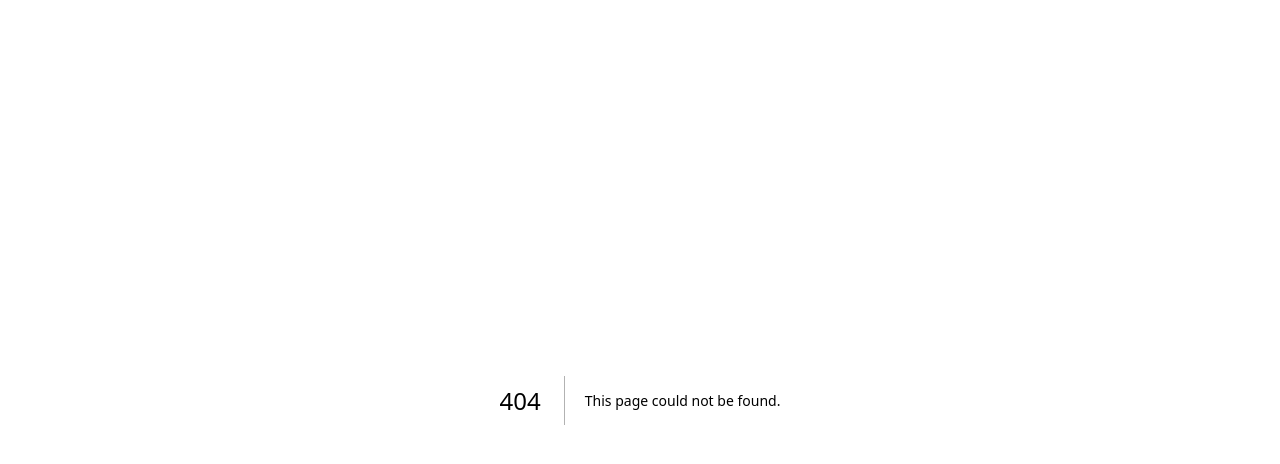
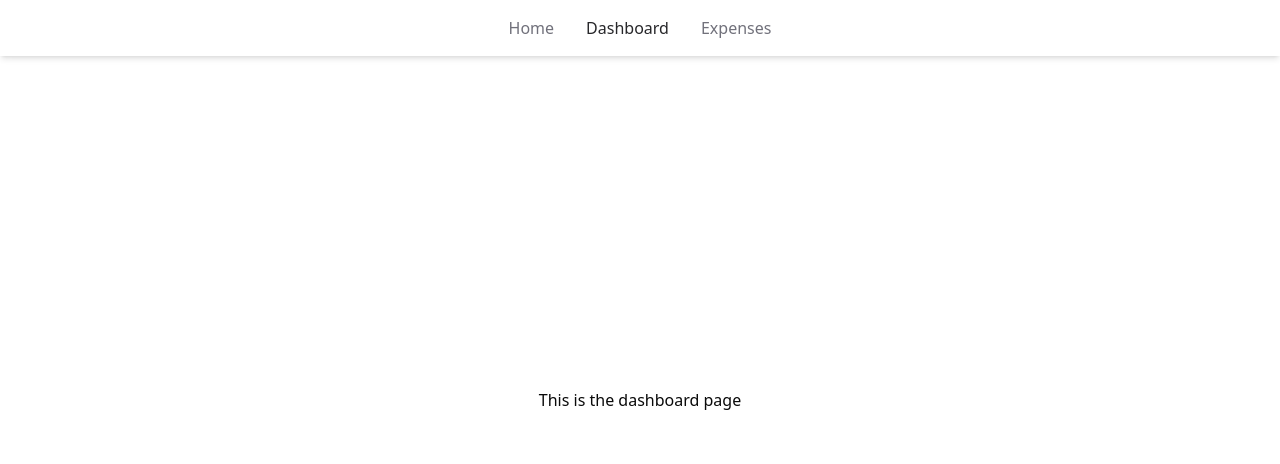
Before and after one commit to emmafrancis09/expense-tracker, a Next.js app: page /dashboard in a window 1280 px wide. Before the commit this address had no page. Shown: the top 464 px of the page. Built offline with nearby package versions, Linux system fonts and the light colour scheme.

Commit message:
worked on the navbar

```diff
--- a/app/container/Container.tsx
+++ b/app/container/Container.tsx
@@ -1,9 +1,17 @@
 import React from "react";
+import Navbar from "./Navbar";
 
 type Props = {
   children: React.ReactNode;
 };
 
 export default function Container({ children }: Props) {
-  return <div>{children}</div>;
+  return (
+    <div className="flex items-center justify-center min-h-screen">
+      <header>
+        <Navbar />
+      </header>
+      <main>{children}</main>
+    </div>
+  );
 }
--- /dev/null
+++ b/app/container/Navbar.tsx
@@ -0,0 +1,46 @@
+"use client";
+import Link from "next/link";
+import { usePathname } from "next/navigation";
+import React from "react";
+
+const Navlinks = [
+  {
+    label: "Home",
+    href: "/",
+  },
+  {
+    label: "Dashboard",
+    href: "/dashboard",
+  },
+  {
+    label: "Expenses",
+    href: "/expenses",
+  },
+];
+
+export default function Navbar() {
+  const currentPath = usePathname();
+  console.log(currentPath);
+  return (
+    <nav className="fixed top-0 left-0 mx-auto w-full py-4 shadow-md">
+      <ul className="flex items-center justify-center space-x-8">
+        {Navlinks.map((link) => {
+          const isActive =
+            currentPath === link.href ||
+            (currentPath.startsWith(link.href) && link.href !== "/");
+          return (
+            <li key={link.href}>
+              <Link
+                key={link.href}
+                href={link.href}
+                className={`${isActive ? "text-zinc-800" : "text-zinc-500"}`}
+              >
+                {link.label}
+              </Link>
+            </li>
+          );
+        })}
+      </ul>
+    </nav>
+  );
+}
--- /dev/null
+++ b/app/dashboard/page.tsx
@@ -0,0 +1,9 @@
+import React from "react";
+
+export default function Dashboardpage() {
+  return (
+    <div>
+      <h1>This is the dashboard page</h1>
+    </div>
+  );
+}
--- /dev/null
+++ b/app/expenses/page.tsx
@@ -0,0 +1,9 @@
+import React from "react";
+
+export default function Expensespage() {
+  return (
+    <div>
+      <h1>This is the expenses page</h1>
+    </div>
+  );
+}
--- a/app/layout.tsx
+++ b/app/layout.tsx
@@ -24,7 +24,7 @@ export default function RootLayout({
   children: React.ReactNode;
 }>) {
   return (
-    <html lang="en">
+    <html lang="en" suppressHydrationWarning>
       <body
         className={`${geistSans.variable} ${geistMono.variable} antialiased`}
       >
--- a/app/page.tsx
+++ b/app/page.tsx
@@ -1,11 +1,11 @@
 import React from "react";
-import { Button } from "@/components/ui/button";
+
 
 export default function page() {
   return (
     <div>
       <h1>Home</h1>
-      <Button className="cursor-pointer">Add Expense</Button>
+
     </div>
   );
 }
--- /dev/null
+++ b/utils/ExpenseBtn.tsx
@@ -0,0 +1,10 @@
+import React from "react";
+import { Button } from "@/components/ui/button";
+
+export default function ExpenseBtn() {
+  return (
+    <div>
+      <Button className="cursor-pointer">Add Expense</Button>
+    </div>
+  );
+}
```
